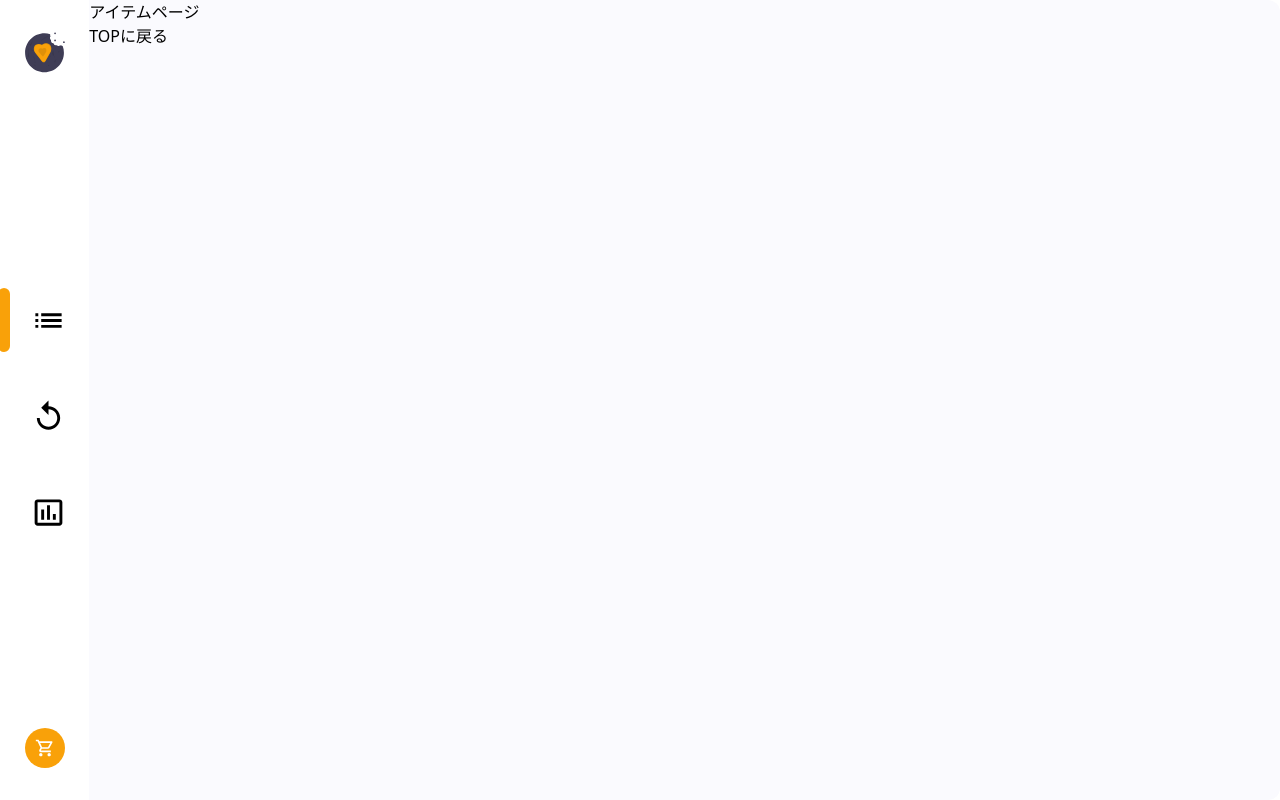
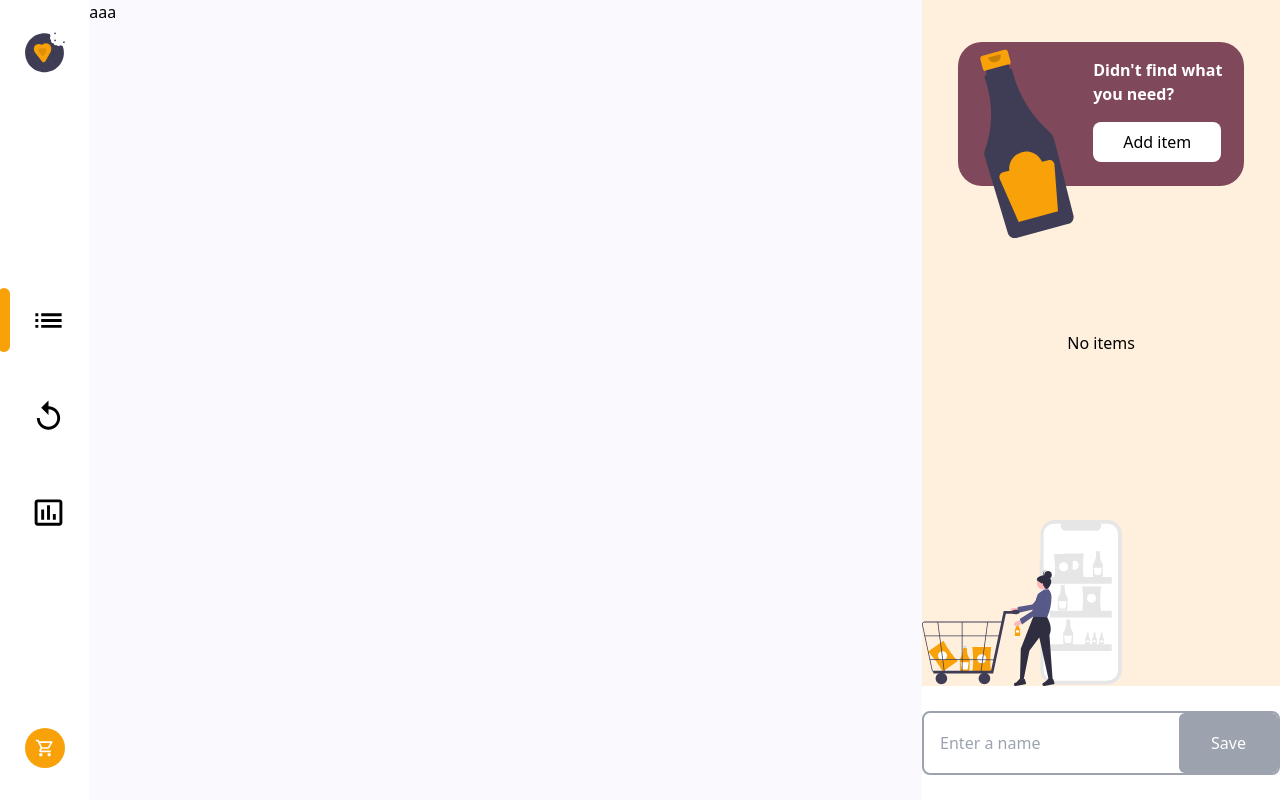
Before and after one commit to ryuyaF/next-shoppingify, a Next.js app: page /items in a window 1280 px wide. Built offline with nearby package versions, Linux system fonts and the light colour scheme.

Commit message:
右側買い物リストの初期表示を作成

```diff
--- /dev/null
+++ b/components/navigators/shoppingList/shoppingList.js
@@ -0,0 +1,69 @@
+import Image from "next/image";
+import { useState } from "react"
+import css from 'styled-jsx/css'
+import _JSXStyle from 'styled-jsx/style'
+
+const styles = css`
+  .bg-color-list {
+    background-color: #FFF0DE;
+  }
+  .bg-color-add-item {
+    background-color: #80485B;
+  }
+`
+
+const ShoppingList = (props) => {
+
+  return (
+    <>
+      <style jsx>{styles}</style>
+      {/* styled-jsxのユニーク識別子が付与されないクラスの書き方 */}
+      <_JSXStyle>{`
+        .flsj-position > span {
+          top: 10px;
+        }
+        .source-position > span {
+          top: -20px;
+          left: -20px;
+        }
+      `}</_JSXStyle>
+      <div className="min-w-full h-full flex flex-col">
+        {/* リストのアイテム操作欄 */}
+        <div className="min-w-full h-full bg-color-list">
+          <div className="h-full flex flex-col">
+            <div className="h-full flex-1 flex justify-center items-center">
+              <div className="h-36 w-4/5 bg-color-add-item rounded-3xl flex justify-center">
+                <div className="w-5/12 source-position">
+                  <Image src={'/pictures/source.svg'} alt='source' width={150} height={150}/>
+                </div>
+                <div className="w-7/12 flex flex-col p-4">
+                  <div className="h-full flex1 text-white">
+                    <p className="font-bold text-base">Didn't find what you need?</p>
+                  </div>
+                  <div className="h-full flex1 flex justify-start items-center">
+                    <button className="h-10 w-32 bg-white text-black rounded-lg">Add item</button>
+                  </div>
+                </div>
+              </div>
+            </div>
+            <div className="h-full flex-1 flex justify-center items-center">
+              No items
+            </div>
+            <div className="h-full flex-1 flex flex-col justify-end flsj-position">
+                <Image src={'/pictures/undraw_shopping_app_flsj.svg'} alt='Undraw shopping app flsj' width={200} height={200}/>
+            </div>
+          </div>
+        </div>
+        {/* リストへのアクション欄 */}
+        <div className="min-w-full h-1/6 bg-white flex justify-center items-center">
+          <div className="h-16 border-2 border-gray-400 rounded-lg flex pl-2">
+            <input type="text" placeholder="Enter a name" className="m-2 outline-none" />
+            <button type="button" className="px-8 bg-gray-400 rounded-md text-white hover:shadow-xl active:shadow-none">Save</button>
+          </div>
+        </div>
+      </div>
+    </>
+  )
+}
+
+export default ShoppingList
--- a/pages/_app.js
+++ b/pages/_app.js
@@ -5,9 +5,10 @@ import ReplayOutlinedIcon from '@mui/icons-material/ReplayOutlined'
 import InsertChartOutlinedIcon from '@mui/icons-material/InsertChartOutlined'
 import ShoppingCartOutlinedIcon from '@mui/icons-material/ShoppingCartOutlined'
 import Link from 'next/link'
-import NavigateIcon from '../components/navigators/navigate-icon'
+import NavigateIcon from '../components/navigators/navigateIcon'
 import css from 'styled-jsx/css'
 import { useRouter } from 'next/router'
+import ShoppingList from '../components/navigators/shoppingList/shoppingList'
 
 const styles = css`
   .main-bg-color {
@@ -80,8 +81,15 @@ function MyApp({ Component, pageProps }) {
           </div>
         </div>
         {/* 2列目 メインコンテンツ */}
-        <div className='w-full '>
-          <Component {...pageProps} />
+        <div className='w-full flex'>
+          {/* ページコンテンツ */}
+          <div className='w-full min-h-screen'>
+            <Component {...pageProps} />
+          </div>
+          {/* 買い物リスト */}
+          <div className='w-2/5 min-h-screen'>
+            <ShoppingList />
+          </div>
         </div>
       </div>
     </>
--- a/pages/items/index.js
+++ b/pages/items/index.js
@@ -3,10 +3,9 @@ import Link from 'next/link'
 export default function Items() {
   return (
       <>
-        <h1>アイテムページ</h1>
-        <Link href="/">
-            <button>TOPに戻る</button>
-        </Link>
+        <div className=''>
+          aaa
+        </div>
       </>
   )
 }
```
Also changed, not shown: components/navigators/navigateIcon.js (renamed from components/navigators/navigate-icon.js), public/pictures/undraw_shopping_app_flsj.svg (renamed from public/pictures/undraw_shopping_app_flsj 1.svg).
